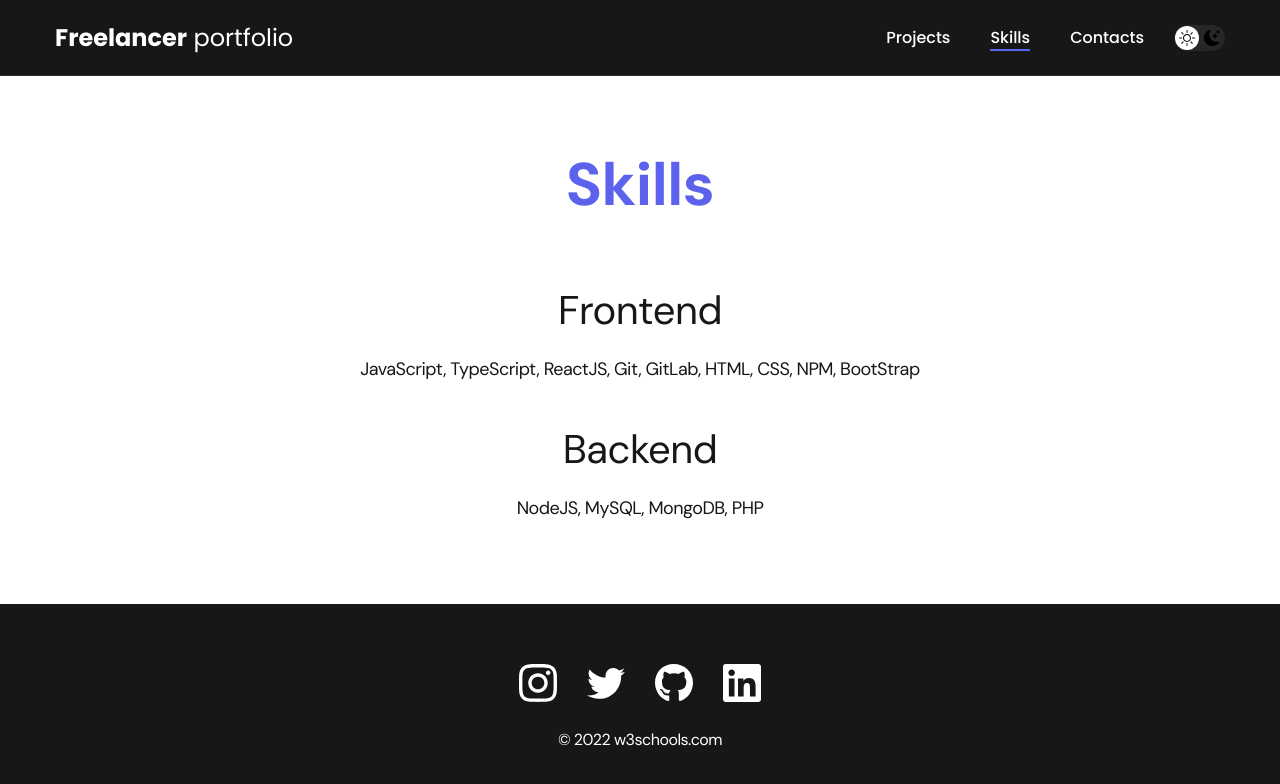
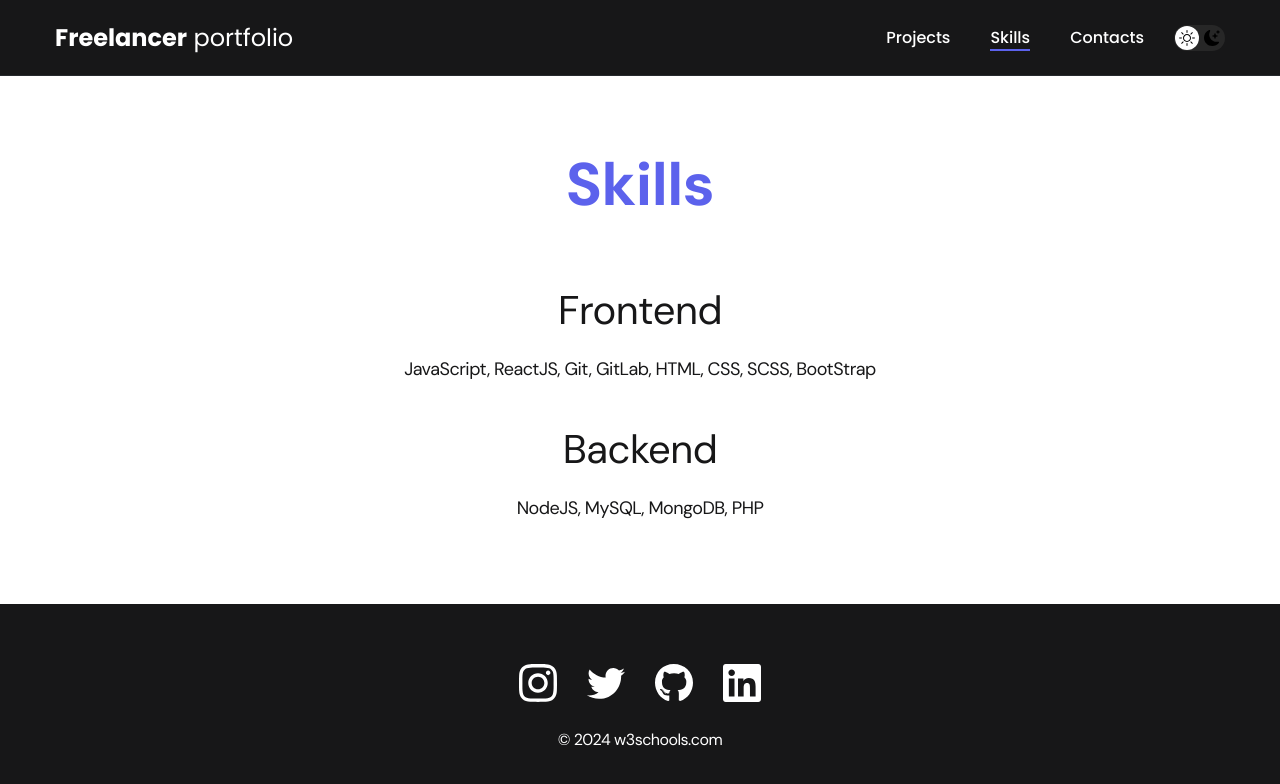
Before and after one commit to Makssol1208/freelanceportfolio, a plain HTML site: page skills.html in a window 1280 px wide. Drawn offline with Linux system fonts and the light colour scheme.

Commit message:
Update skills.html

```diff
--- a/skills.html
+++ b/skills.html
@@ -31,7 +31,7 @@
           <ul class="content-list">
             <li class="content-list__item">
               <h2 class="title-2">Frontend </h2>
-              <p>JavaScript, TypeScript, ReactJS, Git, GitLab, HTML, CSS, NPM, BootStrap</p>
+              <p>JavaScript, ReactJS, Git, GitLab, HTML, CSS, SCSS, BootStrap</p>
             </li>
             <li class="content-list__item">
               <h2 class="title-2">Backend</h2>
@@ -51,7 +51,7 @@
             <li class="social__item"><a target="_blank" href="https://www.linkedin.com/in/maxim-solovyov/"><img src="./img/icons/Vector-3.svg" alt="Linkedin"></a></li>
           </ul>
           <div class="copyright">
-            <p>© 2022 <a target="_blank" href="https://www.w3schools.com/">w3schools.com</a></p>
+            <p>© 2024 <a target="_blank" href="https://www.w3schools.com/">w3schools.com</a></p>
           </div>
         </div>
       </div>
```
